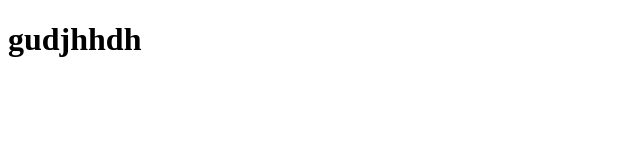
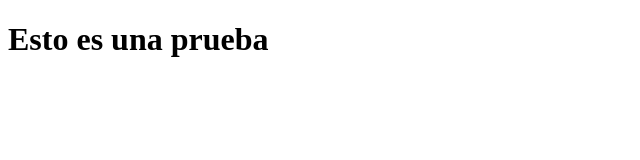
Before and after one commit to andresmo123/prueba, a plain HTML site: page index.html in a window 1280 px wide. Shown: the whole page, without its empty margins (0-640 px from the left). Drawn offline with Linux system fonts and the light colour scheme.

Commit message:
cambio en h1

```diff
--- a/index.html
+++ b/index.html
@@ -1,9 +1,10 @@
 <!DOCTYPE html>
 <html>
 <head>
+	<link rel="stylesheet" type="text/css" href="estilo.css">
 	<title>prueba</title>
 </head>
 <body>
-<h1>gudjhhdh</h1>
+<h1>Esto es una prueba</h1>
 </body>
 </html>
```
